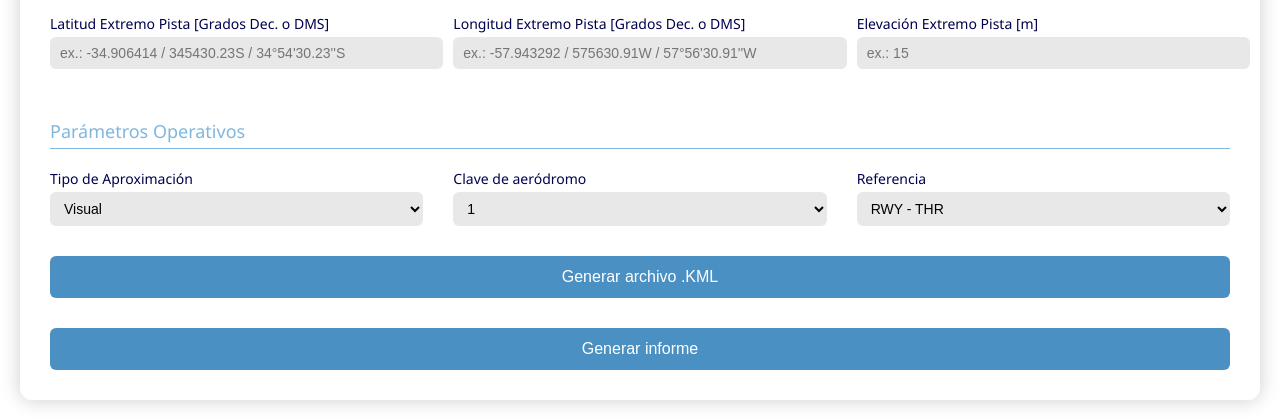
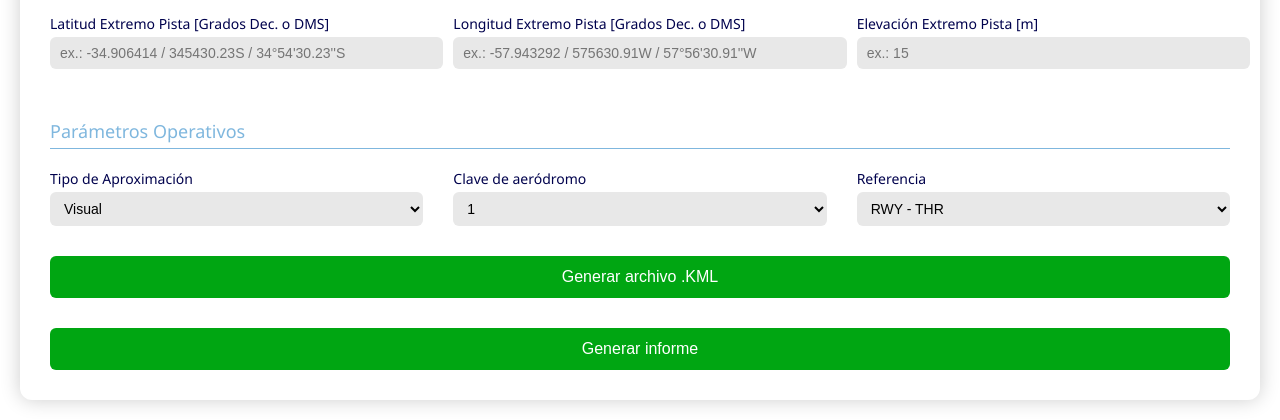
Before and after one commit to gtaingsoftware/genslo, a Django app: page / in a window 1280 px wide. Shown: the part 705-1125 px from the top of the page. Run offline with Django 5.2, Linux system fonts and the light colour scheme.

Commit message:
Update index.html

```diff
--- a/app/templates/index.html
+++ b/app/templates/index.html
@@ -85,7 +85,7 @@
     }
 
     button {
-      background-color: #4a90c2;
+      background-color: #00A612;
       color: white;
       padding: 12px 20px;
       font-size: 16px;
@@ -99,7 +99,7 @@
     }
 
     button:hover {
-      background-color: #3a7db0;
+      background-color: #009412;
     }
 
     @media (max-width: 1024px) {
```
